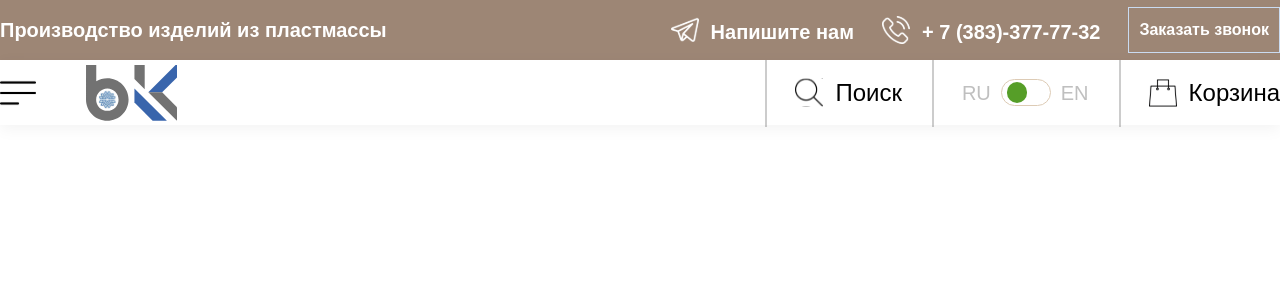
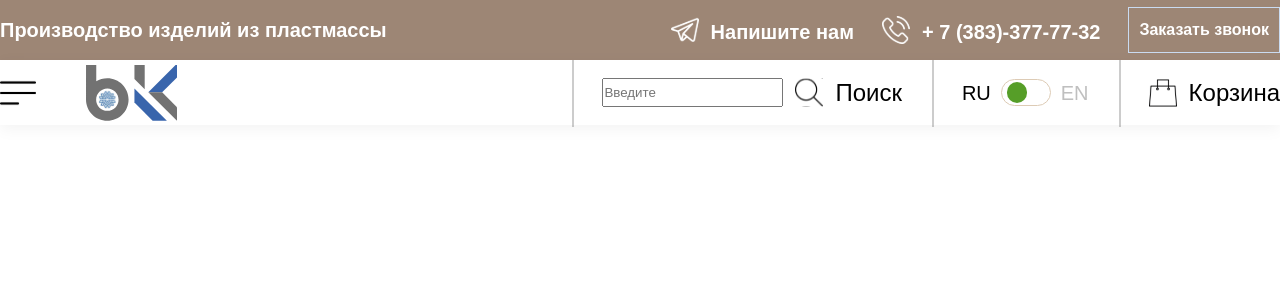
Before and after one commit to fullmetalldev/bkapp, a React (Create React App) app: page / in a window 1280 px wide. Shown: the top 300 px of the page. Built offline with nearby package versions, Linux system fonts and the light colour scheme.

Commit message:
update header nav

```diff
--- a/src/App.js
+++ b/src/App.js
@@ -1,13 +1,17 @@
 import "./styles.css";
+import React, {useState} from "react";
 import {Routes, Route} from "react-router-dom"
 import Header from "./Components/Header/Header";
 import Footer from "./Components/Footer/Footer";
 import History from "./Components/History/History";
 
 function App() {
+
+    const [language, setLanguage] = useState('ru');
+
     return (
         <div className="App">
-            <Header/>
+            <Header language={language} setLanguage={setLanguage}/>
             <Routes>
                 <Route path="/history" element={<History/>}/>
             </Routes>
--- a/src/Components/Header/Header.js
+++ b/src/Components/Header/Header.js
@@ -7,7 +7,7 @@ import logo from "./imgs/logo.svg";
 import burger from "./imgs/burger.svg";
 import search from "./imgs/search.svg";
 
-const Header = () => {
+const Header = ({language, setLanguage}) => {
     return (
         <header className="header">
 
@@ -41,13 +41,14 @@ const Header = () => {
                         </div>
                         <div className="header__down-right">
                             <div className="header__down-search">
+                                <input type="text" placeholder="Введите" className="header__down-search-inp"/>
                                 <img src={search} className="header__down-search-svg" alt="search icon"/>
                                 <h2 className="header__down-search-title">Поиск</h2>
                             </div>
                             <div className="header__down-language">
-                                <span className="header__down-language_ru">RU</span>
-                                    <input className="header__down-language-checkbox" type="checkbox"/>
-                                <span className="header__down-language_eng">EN</span>
+                                <span className={language === 'ru' ? "header__down-language_ru activeLang" : "header__down-language_ru"}>RU</span>
+                                    <input className="header__down-language-checkbox" type="checkbox" onChange={(e)=> e.target.checked ? setLanguage('eng') : setLanguage('ru')}/>
+                                <span className={language === 'eng' ? "header__down-language_eng activeLang" : "header__down-language_eng"}>EN</span>
                             </div>
                             <div className="header__down-cart">
                                 <img src={bag} className="header__down-search-svg" alt="search icon"/>
--- a/src/Components/Header/headerStyles.css
+++ b/src/Components/Header/headerStyles.css
@@ -110,8 +110,20 @@
   line-height: 24px;
   text-transform: uppercase;
   color: rgba(0, 0, 0, 0.25);
+  transition: 0.3s;
+}
+.header__down-language .activeLang {
+  font-family: Montserrat, sans-serif;
+  font-style: normal;
+  font-weight: 300;
+  font-size: 20px;
+  line-height: 24px;
+  text-transform: uppercase;
+  color: #000000;
+  transition: 0.3s;
 }
 .header__down-language-checkbox {
+  cursor: pointer;
   position: relative;
   -webkit-appearance: none;
   width: 50px;
@@ -123,7 +135,6 @@
   padding: 5px;
   display: flex;
   align-items: center;
-  justify-content: flex-start;
   transition: 0.5s;
 }
 .header__down-language-checkbox::before {
@@ -133,12 +144,12 @@
   height: 20.69px;
   background: #569E28;
   border-radius: 50%;
+  left: 5px;
   transition: 0.5s;
 }
-.header__down-language-checkbox:checked {
-  justify-content: flex-end;
+.header__down-language-checkbox:checked::before {
+  left: 23px;
   transition: 0.5s;
-  animation: 0.5s linear left;
 }
 .header__down-language:before {
   position: absolute;
--- a/src/Components/Header/headerStyles.scss
+++ b/src/Components/Header/headerStyles.scss
@@ -126,9 +126,20 @@
       line-height: 24px;
       text-transform: uppercase;
       color: rgba(0, 0, 0, 0.25);
+      transition: 0.3s;
 
-
+      .activeLang{
+        font-family: Montserrat, sans-serif;
+        font-style: normal;
+        font-weight: 300;
+        font-size: 20px;
+        line-height: 24px;
+        text-transform: uppercase;
+        color: #000000;
+        transition: 0.3s;
+      }
       &-checkbox {
+        cursor: pointer;
         position: relative;
         -webkit-appearance: none;
         width: 50px;
@@ -141,7 +152,6 @@
 
         display: flex;
         align-items: center;
-        justify-content: flex-start;
         transition: 0.5s;
       }
 
@@ -152,13 +162,13 @@
         height: 20.69px;
         background: #569E28;
         border-radius: 50%;
+        left: 5px;
         transition: 0.5s;
       }
 
-      &-checkbox:checked {
-        justify-content: flex-end;
+      &-checkbox:checked::before {
+        left: 23px;
         transition: 0.5s;
-        animation: 0.5s linear left;
       }
     }
 
```
Also changed, not shown: 1 other file (tests, documents, lock files or other folders).
